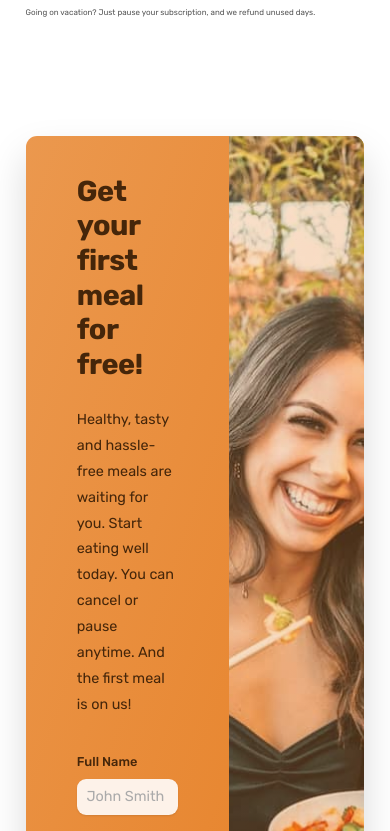
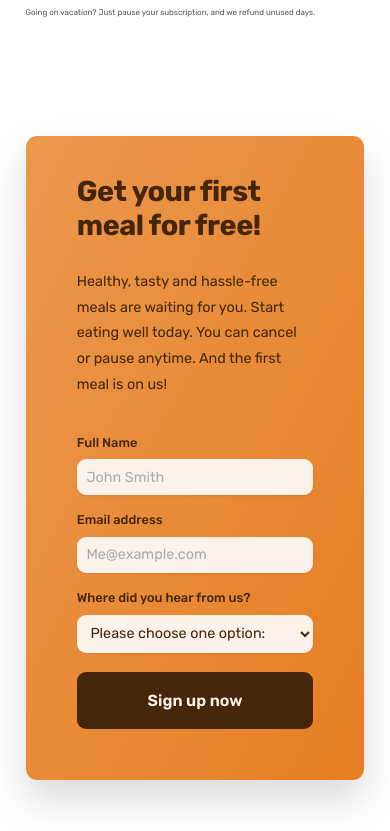
Before and after one commit to yazzyfresh/07-Omnifood-Desktop, a plain HTML site: page index.html in a window 390 px wide. Shown: the part 7660-8491 px from the top of the page. Drawn offline with nearby package versions, Linux system fonts and the light colour scheme.

Commit message:
fixing the last image

```diff
--- a/css/queries.css
+++ b/css/queries.css
@@ -276,6 +276,10 @@ Insted, 1rem =1em =16px */
     grid-template-columns: repeat(4, 1fr);
     gap: 1.2rem;
   }
+
+  .cta {
+    grid-template-columns: 1fr;
+  }
 }
 
 /*-Font sizes (px):
```
